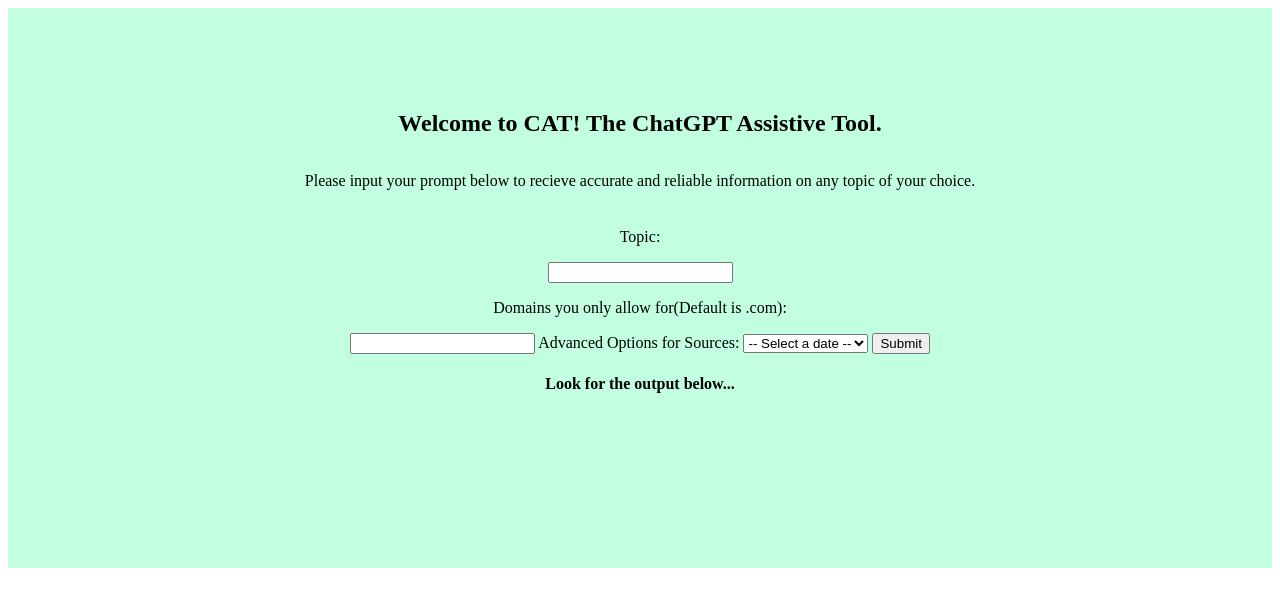
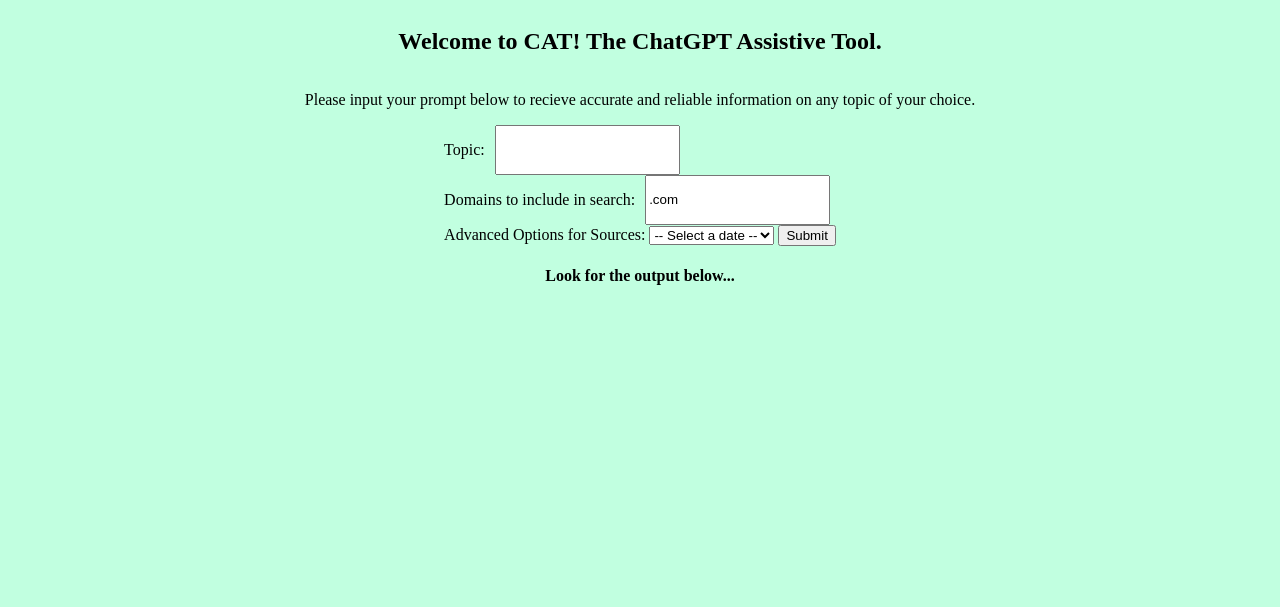
Before and after one commit to JoonPark1/CAT-Citation-Assistive-Tool, a Flask app: page / in a window 1280 px wide. Shown: the top 607 px of the page. Run offline with Flask 3, Linux system fonts and the light colour scheme.

Commit message:
Fixed the css stuff

```diff
--- a/main.py
+++ b/main.py
@@ -11,7 +11,7 @@
 import os
 from decouple import config
 from flask import Flask, render_template, url_for, request, redirect
-cert_path = "./root-ca.cer"
+cert_path = "./root-chr.cer"
 os.environ['REQUESTS_CA_BUNDLE'] = cert_path
 #create soup instance!
 def tag_visible(element):
@@ -85,9 +85,9 @@
         if counter == 3:
             break
         if link not in considered:
-            USER_AGENT = "Mozilla/5.0 (Macintosh; Intel Mac OS X 10.14; rv:65.0) Gecko/20100101 Firefox/65.0"
+            USER_AGENT = "Mozilla/5.0 (Macintosh; Intel Mac OS X 10_15_7) AppleWebKit/537.36 (KHTML, like Gecko) Chrome/113.0.0.0 Safari/537.36"
             headers = {"user-agent": USER_AGENT}
-            link_resp = requests.get(link, headers = headers)
+            link_resp = requests.get(link, headers = headers, verify=False)
             html_content = link_resp.text
             formatted= text_from_html(html_content)
             formatted = formatted[:5000]
--- a/static/style.css
+++ b/static/style.css
@@ -1,21 +1,26 @@
-.header {
-    margin-left: auto;
+body {
+	background-color: rgb(153, 255, 204, 0.6);
 	display: flex;
 	flex-direction: column;
 	text-align: center;
-	background: rgb(153, 255, 204, 0.6);
-	height: 280px;
 	justify-content: center;
 	align-items: center;
+  }
+
+#domain {
+	display: flex;
+	flex-direction: row;
 }
 
-.meat {
-    margin-left: auto;
+#domain .spec {
+	margin-left: 10px;
+}
+
+#topic {
 	display: flex;
-	flex-direction: column;
-	text-align: center;
-	background: rgb(153, 255, 204, 0.6);
-	height: 280px;
-	justify-content: center;
-	align-items: center;
+	flex-direction: row;
 }
+
+#topic .spec {
+	margin-left: 10px;
+}
--- a/templates/base.html
+++ b/templates/base.html
@@ -5,13 +5,11 @@
     <meta name="viewport" content="width=device-width, initial-scale=1.0">
     <meta http-equiv="X-UA-Compatible" content="ie=edge">
     <link rel="stylesheet" href="{{ url_for('static', filename='style.css')}}">
-    <div class="header">
+    <!-- <div class="header">
       {% block head %}{% endblock %}
-    </div>
+    </div> -->
   </head>
   <body>
-    <div class="meat">
-      {% block body %}{% endblock %}
-    </div>
+    {% block body %}{% endblock %}
   </body>
 </html>
--- a/templates/index.html
+++ b/templates/index.html
@@ -1,15 +1,19 @@
 {% extends 'base.html' %}
 
 {% block head %}
+{% endblock %}
+{% block body %}
 <h2>Welcome to CAT! The ChatGPT Assistive Tool.</h2>
 <p>Please input your prompt below to recieve accurate and reliable information on any topic of your choice.</p>
-{% endblock %}
-{% block body %}
 <form action="/" method="POST">
-    <p>Topic: </p>
-    <input type="text" name ='content' id="'contnent">
-    <p>Domains you only allow for(Default is .com): </p>
-    <input type="text" name = "domain" id="domain">
+    <div id="topic">
+      <p>Topic: </p>
+      <input class="spec" type="text" name ='content' id="'contnent">
+    </div>
+    <div id="domain">
+      <p>Domains to include in search: </p>
+      <input class="spec" type="text" name = "domain" id="domain" value=".com">
+    </div>
     <label for="Advanced Options"> Advanced Options for Sources:</label>
     <select name="Advanced Options" id="Advanced Options">
         <option value = "select option" value = "date specified">-- Select a date --</option>
```
Also changed, not shown: 3 other files.
